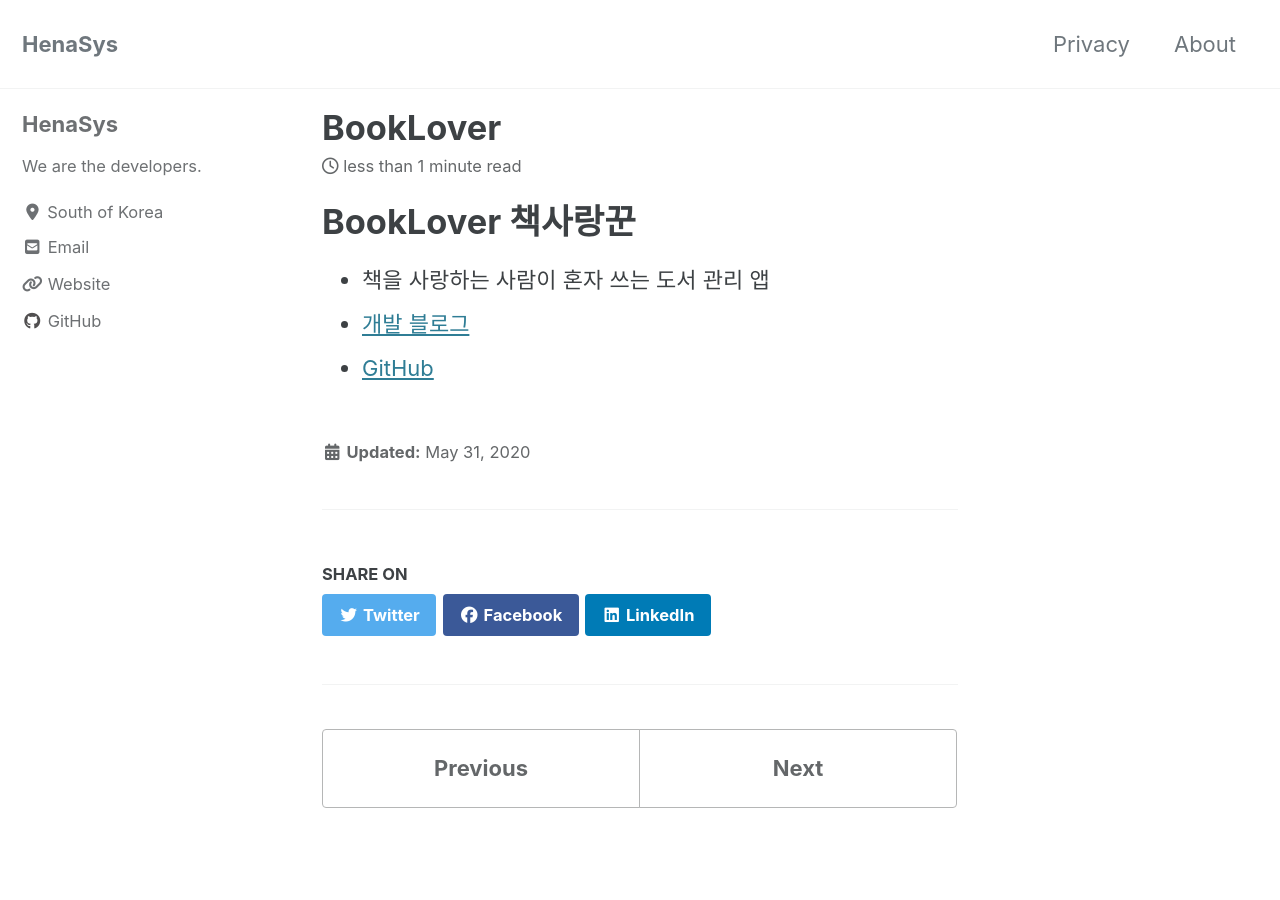
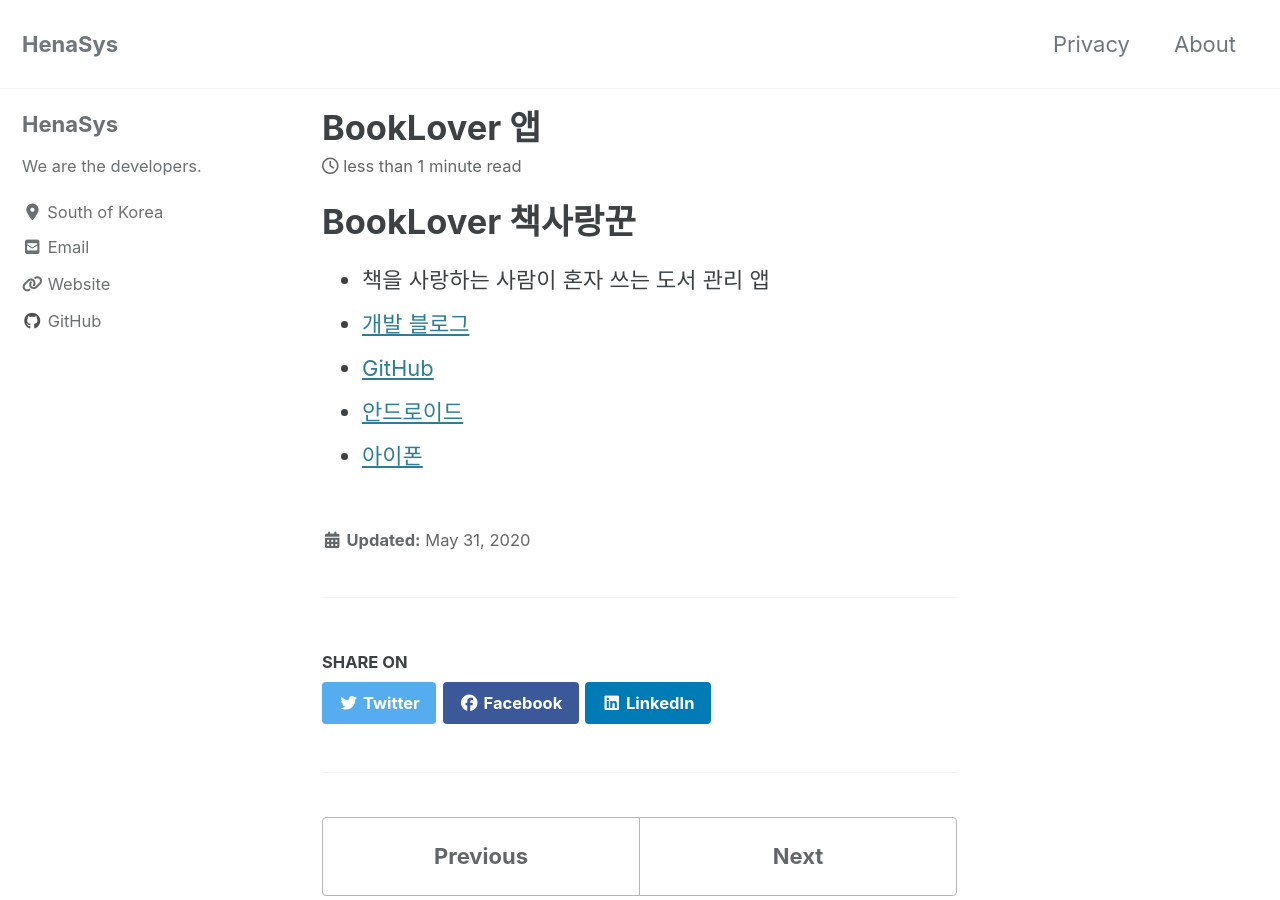
Before and after one commit to henasys/henasys.github.io, a Jekyll site: the page built from _posts/2020-05-31-booklover.md, in a window 1280 px wide and 900 px high. Built offline with Jekyll 4.4.1, drawn with Linux system fonts in a browser that asks for light colours; cached includes are drawn as plain includes; nearby versions of some CDN libraries.

Commit message:
add app links

```diff
--- a/_posts/2020-05-31-booklover.md
+++ b/_posts/2020-05-31-booklover.md
@@ -1,8 +1,11 @@
 ---
-title: BookLover
+title: BookLover 앱
 ---
 
 # BookLover 책사랑꾼
-  - 책을 사랑하는 사람이 혼자 쓰는 도서 관리 앱
-  - [개발 블로그](https://blog.naver.com/PostList.nhn?blogId=henasys&from=postList&categoryNo=12)
-  - [GitHub](https://github.com/henasys/booklover)
+
+- 책을 사랑하는 사람이 혼자 쓰는 도서 관리 앱
+- [개발 블로그](https://blog.naver.com/PostList.nhn?blogId=henasys&from=postList&categoryNo=12)
+- [GitHub](https://github.com/henasys/booklover)
+- [안드로이드](https://play.google.com/store/apps/details?id=com.henasys.app.booklover)
+- [아이폰](https://apps.apple.com/us/app/%EC%B1%85%EC%82%AC%EB%9E%91%EA%BE%BC/id1515869917?ls=1)
```
Also changed, not shown: _posts/2020-05-31-carlog.md (+5 -4 lines).
